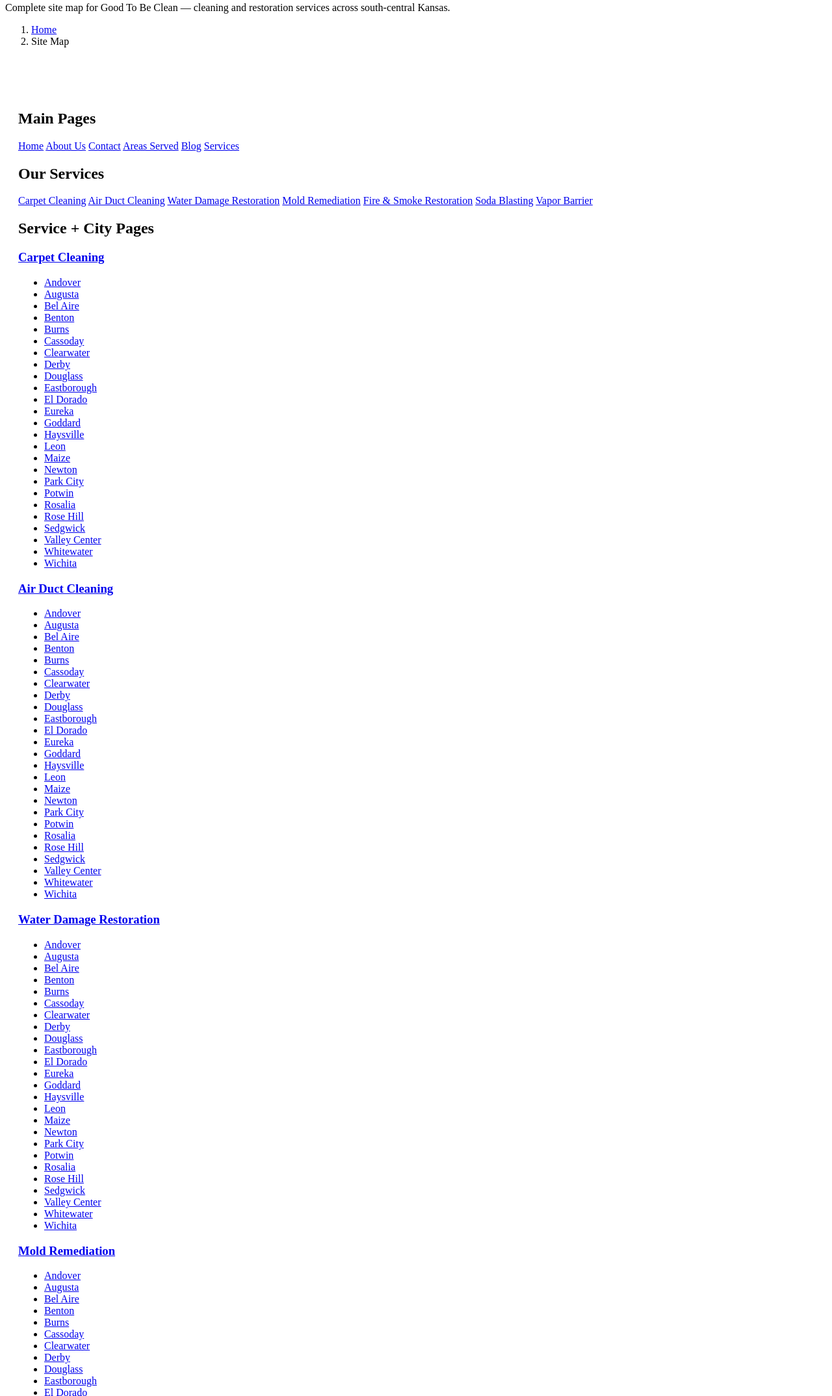
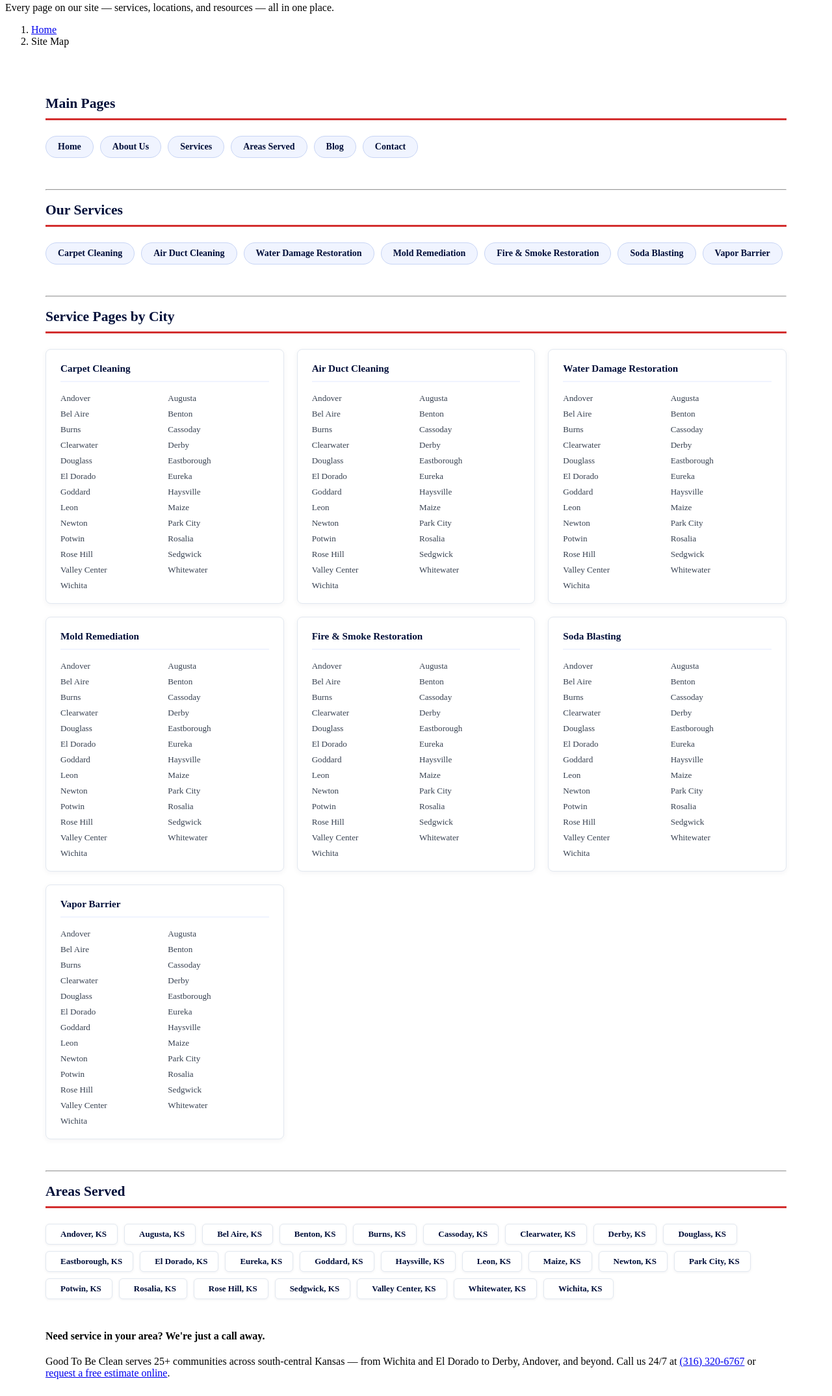
Before and after one commit to killergrowth/goodtobeclean-v2, a website: page sitemap/index.src.html in a window 1280 px wide. Shown: the part 64-2212 px from the top of the page at 65% size. Drawn offline with Linux system fonts and the light colour scheme.

Commit message:
design: rebuild /sitemap/ with SOP design system — pills, service+city grid cards, areas grid, CTA box

```diff
--- a/sitemap/index.src.html
+++ b/sitemap/index.src.html
@@ -1,45 +1,185 @@
 <!--
-  sitemap/index.src.html
-  HTML sitemap page — /sitemap/
+  BUILD:meta
+  title: Site Map | Good To Be Clean | Wichita & El Dorado, KS
+  description: Complete site map for Good To Be Clean — carpet cleaning, air duct cleaning, water damage restoration, mold remediation, fire & smoke restoration, and vapor barrier services across south-central Kansas.
   canonical: https://goodtobeclean-v2.pages.dev/sitemap/
+  ogType: website
 -->
 <!DOCTYPE html>
 <html lang="en" id="top">
 <head>
 <!-- HEAD -->
+<style>
+/* ─── Sitemap-specific styles ───────────────────────────── */
+.sitemap-wrapper {
+  max-width: 1140px;
+  margin: 0 auto;
+  padding: 40px 20px 60px;
+}
+
+/* Section heading */
+.sitemap-section {
+  margin-bottom: 48px;
+}
+.sitemap-section > h2 {
+  font-size: 1.35rem;
+  font-weight: 700;
+  color: #000e39;
+  border-bottom: 3px solid #d32f2f;
+  padding-bottom: 10px;
+  margin-bottom: 24px;
+}
+
+/* Pill-style main link row */
+.sitemap-pills {
+  display: flex;
+  flex-wrap: wrap;
+  gap: 10px;
+}
+.sitemap-pills a {
+  display: inline-block;
+  background: #f0f4ff;
+  color: #000e39;
+  font-weight: 600;
+  font-size: 14px;
+  padding: 8px 18px;
+  border-radius: 30px;
+  border: 1px solid #c8d5f5;
+  text-decoration: none;
+  transition: background .2s, color .2s;
+}
+.sitemap-pills a:hover {
+  background: #000e39;
+  color: #fff;
+  border-color: #000e39;
+}
+
+/* Service + City grid — 3 cards across on desktop */
+.sitemap-service-grid {
+  display: grid;
+  grid-template-columns: repeat(3, 1fr);
+  gap: 20px;
+}
+@media (max-width: 900px) {
+  .sitemap-service-grid { grid-template-columns: repeat(2, 1fr); }
+}
+@media (max-width: 580px) {
+  .sitemap-service-grid { grid-template-columns: 1fr; }
+}
+
+/* Card */
+.sitemap-card {
+  background: #fff;
+  border: 1px solid #e2e8f0;
+  border-radius: 8px;
+  padding: 20px 22px 16px;
+  box-shadow: 0 2px 8px rgba(0,14,57,.05);
+}
+.sitemap-card h3 {
+  font-size: .95rem;
+  font-weight: 700;
+  margin: 0 0 14px;
+  padding-bottom: 10px;
+  border-bottom: 2px solid #f0f4ff;
+}
+.sitemap-card h3 a {
+  color: #000e39;
+  text-decoration: none;
+}
+.sitemap-card h3 a:hover { color: #d32f2f; }
+
+/* Two-column city list inside card */
+.sitemap-card ul {
+  list-style: none !important;
+  padding: 0 !important;
+  margin: 0;
+  display: grid;
+  grid-template-columns: 1fr 1fr;
+  gap: 2px 10px;
+}
+.sitemap-card ul li { padding: 0 !important; margin: 0 !important; }
+.sitemap-card ul li::before { display: none !important; }
+.sitemap-card ul li a {
+  display: block;
+  font-size: .82rem;
+  color: #374151;
+  padding: 3px 0;
+  text-decoration: none;
+  transition: color .15s;
+}
+.sitemap-card ul li a:hover { color: #d32f2f; }
+
+/* Areas-served grid — same pill style, slightly larger */
+.sitemap-areas-grid {
+  display: flex;
+  flex-wrap: wrap;
+  gap: 10px;
+}
+.sitemap-areas-grid a {
+  display: inline-flex;
+  align-items: center;
+  gap: 6px;
+  background: #fff;
+  color: #000e39;
+  font-size: 13px;
+  font-weight: 600;
+  padding: 7px 16px;
+  border-radius: 6px;
+  border: 1px solid #e2e8f0;
+  text-decoration: none;
+  box-shadow: 0 1px 4px rgba(0,14,57,.06);
+  transition: background .2s, color .2s, border-color .2s;
+}
+.sitemap-areas-grid a:hover {
+  background: #d32f2f;
+  color: #fff;
+  border-color: #d32f2f;
+}
+.sitemap-areas-grid a i {
+  font-size: 10px;
+  opacity: .7;
+}
+</style>
 </head>
 <body>
 <!-- HEADER -->
+
 <main>
+
   <section class="page-hero">
     <div class="container">
       <h1>Site Map</h1>
-      <p class="hero-subtitle">Complete site map for Good To Be Clean — cleaning and restoration services across south-central Kansas.</p>
+      <p class="hero-subtitle">Every page on our site — services, locations, and resources — all in one place.</p>
       <nav class="g2bc-breadcrumb" aria-label="Breadcrumb">
-        <ol><li><a href="/">Home</a></li><li><span class="current">Site Map</span></li></ol>
+        <ol>
+          <li><a href="/">Home</a></li>
+          <li><span class="current">Site Map</span></li>
+        </ol>
       </nav>
     </div>
   </section>
 
-  <section class="container" style="padding: 60px 20px;">
+  <div class="sitemap-wrapper">
 
-    <!-- Main Pages -->
+    <!-- ── Main Pages ─────────────────────────────────────────── -->
     <div class="sitemap-section">
-      <h2>Main Pages</h2>
-      <div class="sitemap-main-links">
-        <a href="/">Home</a>
-        <a href="/about/">About Us</a>
-        <a href="/contact/">Contact</a>
-        <a href="/areas-served/">Areas Served</a>
-        <a href="/blog/">Blog</a>
-        <a href="/services/">Services</a>
+      <h2><i class="fas fa-home me-2" style="color:#d32f2f;"></i>Main Pages</h2>
+      <div class="sitemap-pills">
+        <a href="/"><i class="fas fa-home"></i> Home</a>
+        <a href="/about/"><i class="fas fa-users"></i> About Us</a>
+        <a href="/services/"><i class="fas fa-tools"></i> Services</a>
+        <a href="/areas-served/"><i class="fas fa-map-marker-alt"></i> Areas Served</a>
+        <a href="/blog/"><i class="fas fa-newspaper"></i> Blog</a>
+        <a href="/contact/"><i class="fas fa-phone"></i> Contact</a>
       </div>
     </div>
 
-    <!-- Services -->
+    <hr class="kg-divider">
+
+    <!-- ── Services ──────────────────────────────────────────── -->
     <div class="sitemap-section">
-      <h2>Our Services</h2>
-      <div class="sitemap-main-links">
+      <h2><i class="fas fa-tools me-2" style="color:#d32f2f;"></i>Our Services</h2>
+      <div class="sitemap-pills">
         <a href="/services/carpet-cleaning/">Carpet Cleaning</a>
         <a href="/services/air-duct-cleaning/">Air Duct Cleaning</a>
         <a href="/services/water-damage-restoration/">Water Damage Restoration</a>
@@ -50,10 +190,12 @@
       </div>
     </div>
 
-    <!-- Service + City Pages -->
+    <hr class="kg-divider">
+
+    <!-- ── Service + City Pages ──────────────────────────────── -->
     <div class="sitemap-section">
-      <h2>Service + City Pages</h2>
-      <div class="sitemap-grid">
+      <h2><i class="fas fa-map me-2" style="color:#d32f2f;"></i>Service Pages by City</h2>
+      <div class="sitemap-service-grid">
 
         <div class="sitemap-card">
           <h3><a href="/services/carpet-cleaning/">Carpet Cleaning</a></h3>
@@ -272,43 +414,52 @@
           </ul>
         </div>
 
+      </div><!-- /.sitemap-service-grid -->
+    </div>
+
+    <hr class="kg-divider">
+
+    <!-- ── Areas Served ───────────────────────────────────────── -->
+    <div class="sitemap-section">
+      <h2><i class="fas fa-map-marker-alt me-2" style="color:#d32f2f;"></i>Areas Served</h2>
+      <div class="sitemap-areas-grid">
+        <a href="/areas-served/andover-ks/"><i class="fas fa-chevron-right"></i> Andover, KS</a>
+        <a href="/areas-served/augusta-ks/"><i class="fas fa-chevron-right"></i> Augusta, KS</a>
+        <a href="/areas-served/bel-aire-ks/"><i class="fas fa-chevron-right"></i> Bel Aire, KS</a>
+        <a href="/areas-served/benton-ks/"><i class="fas fa-chevron-right"></i> Benton, KS</a>
+        <a href="/areas-served/burns-ks/"><i class="fas fa-chevron-right"></i> Burns, KS</a>
+        <a href="/areas-served/cassoday-ks/"><i class="fas fa-chevron-right"></i> Cassoday, KS</a>
+        <a href="/areas-served/clearwater-ks/"><i class="fas fa-chevron-right"></i> Clearwater, KS</a>
+        <a href="/areas-served/derby-ks/"><i class="fas fa-chevron-right"></i> Derby, KS</a>
+        <a href="/areas-served/douglass-ks/"><i class="fas fa-chevron-right"></i> Douglass, KS</a>
+        <a href="/areas-served/eastborough-ks/"><i class="fas fa-chevron-right"></i> Eastborough, KS</a>
+        <a href="/areas-served/el-dorado-ks/"><i class="fas fa-chevron-right"></i> El Dorado, KS</a>
+        <a href="/areas-served/eureka-ks/"><i class="fas fa-chevron-right"></i> Eureka, KS</a>
+        <a href="/areas-served/goddard-ks/"><i class="fas fa-chevron-right"></i> Goddard, KS</a>
+        <a href="/areas-served/haysville-ks/"><i class="fas fa-chevron-right"></i> Haysville, KS</a>
+        <a href="/areas-served/leon-ks/"><i class="fas fa-chevron-right"></i> Leon, KS</a>
+        <a href="/areas-served/maize-ks/"><i class="fas fa-chevron-right"></i> Maize, KS</a>
+        <a href="/areas-served/newton-ks/"><i class="fas fa-chevron-right"></i> Newton, KS</a>
+        <a href="/areas-served/park-city-ks/"><i class="fas fa-chevron-right"></i> Park City, KS</a>
+        <a href="/areas-served/potwin-ks/"><i class="fas fa-chevron-right"></i> Potwin, KS</a>
+        <a href="/areas-served/rosalia-ks/"><i class="fas fa-chevron-right"></i> Rosalia, KS</a>
+        <a href="/areas-served/rose-hill-ks/"><i class="fas fa-chevron-right"></i> Rose Hill, KS</a>
+        <a href="/areas-served/sedgwick-ks/"><i class="fas fa-chevron-right"></i> Sedgwick, KS</a>
+        <a href="/areas-served/valley-center-ks/"><i class="fas fa-chevron-right"></i> Valley Center, KS</a>
+        <a href="/areas-served/whitewater-ks/"><i class="fas fa-chevron-right"></i> Whitewater, KS</a>
+        <a href="/areas-served/wichita-ks/"><i class="fas fa-chevron-right"></i> Wichita, KS</a>
       </div>
     </div>
 
-    <!-- Areas Served -->
-    <div class="sitemap-section">
-      <h2>Areas Served</h2>
-      <div class="sitemap-main-links">
-        <a href="/areas-served/andover-ks/">Andover</a>
-        <a href="/areas-served/augusta-ks/">Augusta</a>
-        <a href="/areas-served/bel-aire-ks/">Bel Aire</a>
-        <a href="/areas-served/benton-ks/">Benton</a>
-        <a href="/areas-served/burns-ks/">Burns</a>
-        <a href="/areas-served/cassoday-ks/">Cassoday</a>
-        <a href="/areas-served/clearwater-ks/">Clearwater</a>
-        <a href="/areas-served/derby-ks/">Derby</a>
-        <a href="/areas-served/douglass-ks/">Douglass</a>
-        <a href="/areas-served/eastborough-ks/">Eastborough</a>
-        <a href="/areas-served/el-dorado-ks/">El Dorado</a>
-        <a href="/areas-served/eureka-ks/">Eureka</a>
-        <a href="/areas-served/goddard-ks/">Goddard</a>
-        <a href="/areas-served/haysville-ks/">Haysville</a>
-        <a href="/areas-served/leon-ks/">Leon</a>
-        <a href="/areas-served/maize-ks/">Maize</a>
-        <a href="/areas-served/newton-ks/">Newton</a>
-        <a href="/areas-served/park-city-ks/">Park City</a>
-        <a href="/areas-served/potwin-ks/">Potwin</a>
-        <a href="/areas-served/rosalia-ks/">Rosalia</a>
-        <a href="/areas-served/rose-hill-ks/">Rose Hill</a>
-        <a href="/areas-served/sedgwick-ks/">Sedgwick</a>
-        <a href="/areas-served/valley-center-ks/">Valley Center</a>
-        <a href="/areas-served/whitewater-ks/">Whitewater</a>
-        <a href="/areas-served/wichita-ks/">Wichita</a>
-      </div>
+    <!-- ── CTA ──────────────────────────────────────────────── -->
+    <div class="kg-cta-box">
+      <h4>Need service in your area? We're just a call away.</h4>
+      <p>Good To Be Clean serves 25+ communities across south-central Kansas — from Wichita and El Dorado to Derby, Andover, and beyond. Call us 24/7 at <a href="tel:+13163206767">(316) 320-6767</a> or <a href="/contact/">request a free estimate online</a>.</p>
     </div>
 
-  </section>
+  </div><!-- /.sitemap-wrapper -->
 </main>
+
 <!-- FOOTER -->
 </body>
 </html>
```
